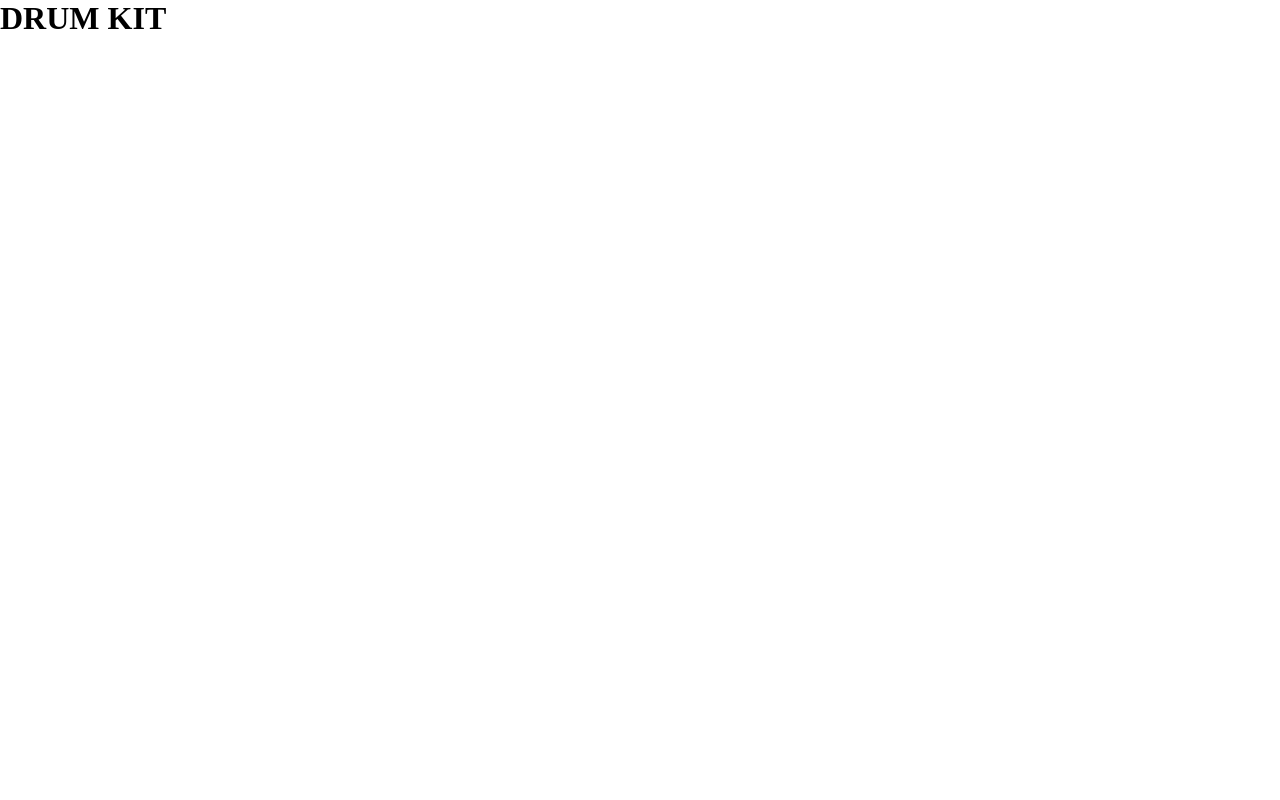
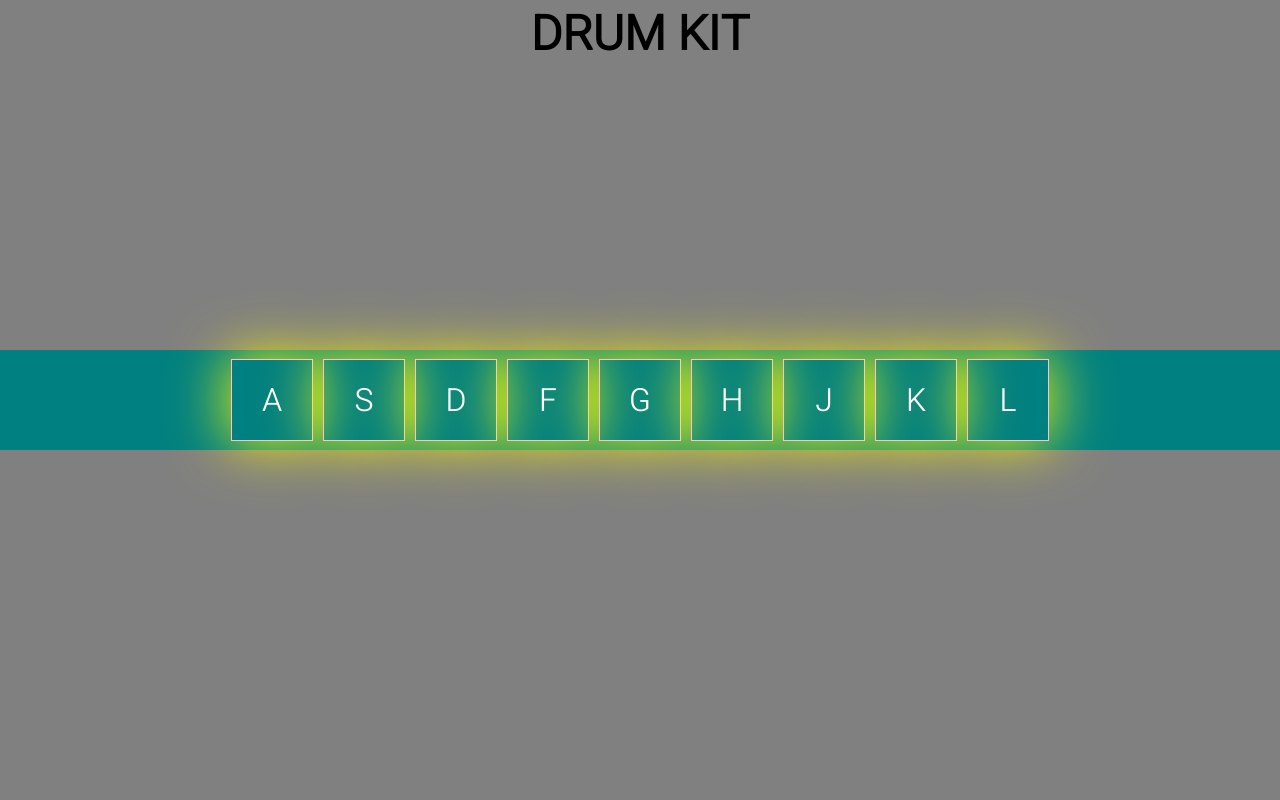
Before and after one commit to AlexWardill/js30_drum_kit, a plain HTML site: page index.html in a window 1280 px wide. Shown: the top 800 px of the page. Drawn offline with Linux system fonts and the light colour scheme.

Commit message:
basic styling

```diff
--- a/index.html
+++ b/index.html
@@ -10,15 +10,15 @@
 <body>
     <h1 id="h1">DRUM KIT</h1>
     <div id="container">
-        <div id="kick">A</div>
-        <div id="snare">S</div>
-        <div id="hat">D</div>
-        <div id="crash">F</div>
-        <div id="ride">G</div>
-        <div id="htom">H</div>
-        <div id="ltom">J</div>
-        <div id="ftom">K</div>
-        <div id="cowbell">L</div>
+        <div id="kick" class="box">A</div>
+        <div id="snare" class="box">S</div>
+        <div id="hat" class="box">D</div>
+        <div id="crash" class="box">F</div>
+        <div id="ride" class="box">G</div>
+        <div id="htom" class="box">H</div>
+        <div id="ltom" class="box">J</div>
+        <div id="ftom" class="box">K</div>
+        <div id="cowbell" class="box">L</div>
     </div>
 
     <!-- kick, snare, hat, crash, ride, htom, ltom, ftom, cowbell -->
--- a/style.css
+++ b/style.css
@@ -1,5 +1,7 @@
+@import url('https://fonts.googleapis.com/css2?family=Heebo:wght@300&display=swap');
 
 * {
+    font-family: 'Heebo', 'sans-serif';
     margin: 0;
     padding: 0;
     box-sizing: border-box;
@@ -7,8 +9,45 @@
     width: 100vw;
 }
 
+#h1 {
+    font-size: 3em;
+    height: 1em;
+    text-align: center;
+    position: absolute;
+    top: 0;
+}
+
 body {
     width: 100%;
     height: 100%;
-    background-color
+    background-color: gray;
+
+    display: flex;
+    flex-direction: column;
+    justify-content: center;
+    align-items: center;
 }
+
+#container {
+    font-size: 2em;
+    display: flex;
+    align-items: center;
+    justify-content: center;
+    background-color: teal;
+    height: 100px;
+}
+
+.box {
+    padding: 40px;
+    margin: 0 10px 0 10px;
+    height: 20px;
+    width: 20px;
+    color: white;
+    box-shadow: 0px 0px 60px 1px yellow;
+    margin: 5px;
+    border: 1px solid pink;
+
+    display: flex;
+    justify-content: center;
+    align-items: center;
+}
```
